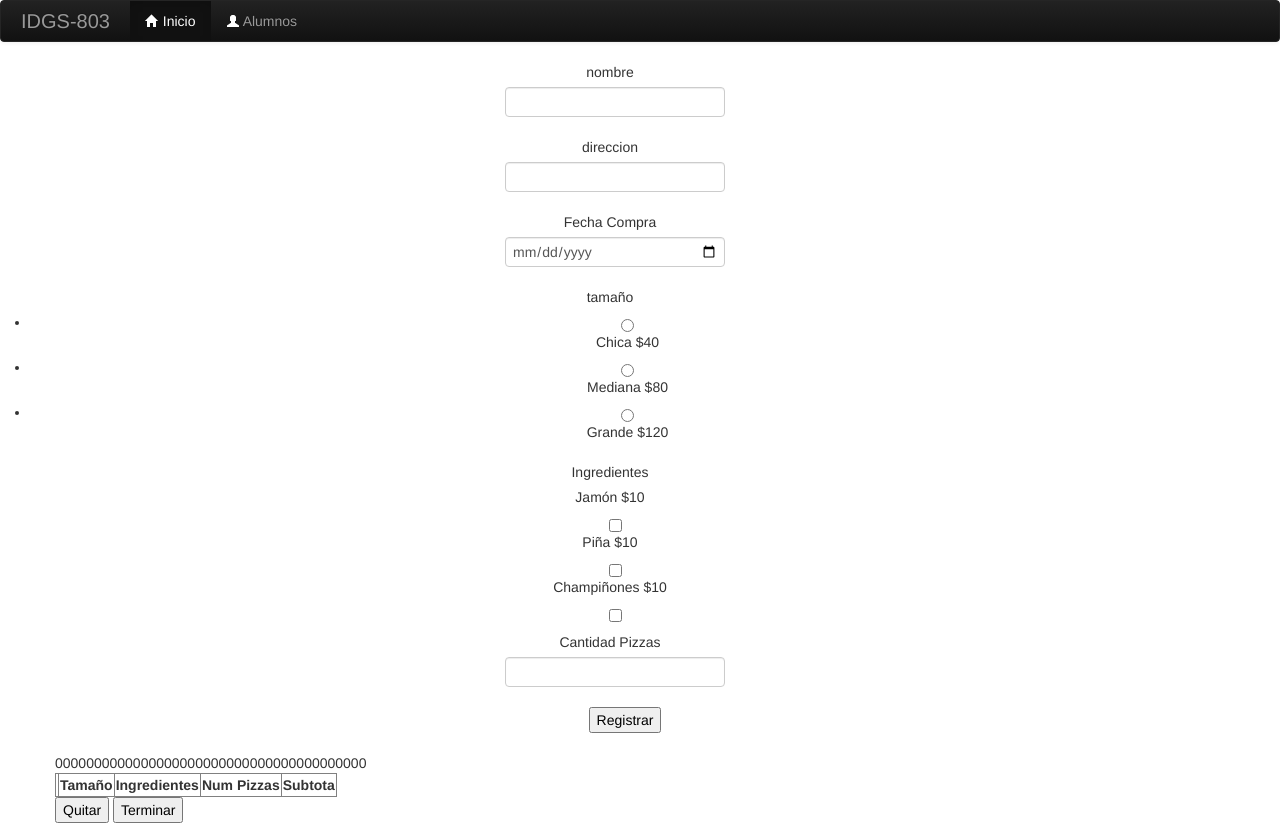
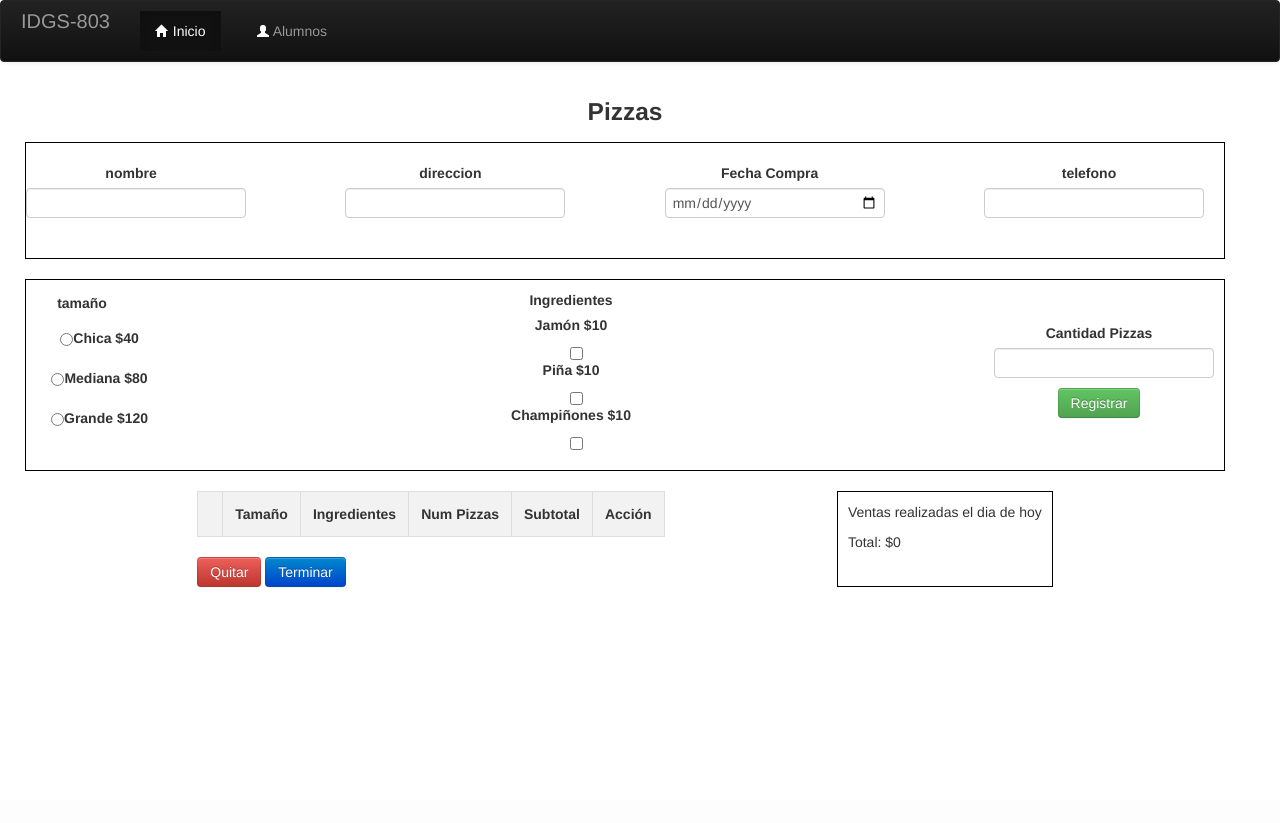
Before and after one commit to IDGS-803-20001426/Practicas_BD_IDGS803, a Flask app: page /pizzas in a window 1280 px wide. After the commit the page ends 587 px from the top, so only its background shows below. Run offline with Flask 3, Linux system fonts and the light colour scheme; lists and menus that the app fills with data are empty; some libraries are stand-ins or nearby versions.

Commit message:
JDSB-05/03/2024-PizzaTerminado

```diff
--- a/forms.py
+++ b/forms.py
@@ -26,7 +26,7 @@ class UsersForm(Form):
         validators.length(max=10, message='Ingresa un sueldo valido')
     ])
 
-class PizzaForm(Form):
+class DatosForm(Form):
     id=IntegerField(id)
     nombre=StringField('nombre', [
         validators.DataRequired(message='El campo es requerido'),
@@ -43,8 +43,11 @@ class PizzaForm(Form):
     fechaCompra=DateField('Fecha Compra', [
         validators.DataRequired(message='El campo es requerido')
     ])
+
+class PizzaForm(Form):
+    id=IntegerField(id)
     tamano=RadioField('tamaño',
-                          choices=[('Chica', 'Chica $40'),('Mediana', 'Mediana $80'),('Grande', 'Grande $120')])
+                          choices=[('chica', 'Chica $40'),('mediana', 'Mediana $80'),('grande', 'Grande $120')])
 
     checkJamon=BooleanField('Jamón $10')
     checkPina=BooleanField('Piña $10')
@@ -53,3 +56,18 @@ class PizzaForm(Form):
     numPizzas=IntegerField('Cantidad Pizzas',[
         validators.DataRequired(message='El campo es requerido')
     ])
+
+    def validate(self):
+        # Llamamos al método validate de la clase base
+        if not Form.validate(self):
+            return False
+
+        # Validamos que al menos uno de los checks esté seleccionado
+        if not (self.checkJamon.data or self.checkPina.data or self.checkChamp.data):
+            message = 'Selecciona al menos un ingrediente'
+            self.checkJamon.errors.append(message)
+            self.checkPina.errors.append(message)
+            self.checkChamp.errors.append(message)
+            return False
+
+        return True
--- a/main.py
+++ b/main.py
@@ -1,7 +1,9 @@
-from flask import Flask, render_template,request, Response
+from flask import Flask, render_template,request, Response, redirect, url_for
 from flask_wtf.csrf import CSRFProtect
 from flask import redirect
 from flask import g
+from sqlalchemy import func
+from datetime import datetime
 
 from config import DevelopmentConfig
 
@@ -11,6 +13,7 @@ import forms
 from models import db
 from models import Empleados
 from models import detalle
+from models import venta
 
 app = Flask(__name__)
 app.config.from_object(DevelopmentConfig)
@@ -94,26 +97,15 @@ def ABC_Completo():
     empleado=Empleados.query.all()
     return render_template("ABC_Completo.html", empleado=empleado)
 
-@app.route('/eliminar_registros', methods=['POST'])
-def eliminar_registros():
-    pizza_form=forms.PizzaForm(request.form)
-    deta = detalle.query.filter_by(activo=True).all()
-
-    if request.method == 'POST':
-        ids_a_eliminar = request.form.getlist('eliminar')
-
-        print(ids_a_eliminar)
-
-    return render_template("pizzas.html", form=pizza_form, detalle=deta);
-
 @app.route("/pizzas", methods=["GET", "POST"])
 def pizzas():
+    datos_form=forms.DatosForm(request.form)
     pizza_form=forms.PizzaForm(request.form)
-    deta = detalle.query.filter_by(activo=True).all()
 
-    if request.method == 'POST':
+    if request.method == 'POST' and pizza_form.validate():
         subt = 0
         ingredientes = ''
+        precioBase = 0
         check_jamon = pizza_form.checkJamon.data
         check_pina = pizza_form.checkPina.data
         check_champ = pizza_form.checkChamp.data
@@ -130,17 +122,173 @@ def pizzas():
             subt += 10
             ingredientes += 'Champiñones'
 
+        if pizza_form.tamano.data == 'chica':
+            precioBase = 40
+
+        if pizza_form.tamano.data == 'mediana':
+            precioBase = 80
+
+        if pizza_form.tamano.data == 'grande':
+            precioBase = 120
+
         det = detalle(
             tamano=pizza_form.tamano.data,
             ingredientes=ingredientes,
             cantPizzas = pizza_form.numPizzas.data,
-            subtotal = (subt * pizza_form.numPizzas.data) + int(pizza_form.tamano.data),
+            subtotal = (subt + precioBase) * pizza_form.numPizzas.data,
             activo = True
         )
         db.session.add(det)
         db.session.commit();
 
-    return render_template("pizzas.html", form=pizza_form, detalle=deta);
+    deta = detalle.query.filter_by(activo=True).all()
+
+    # Obtener la fecha actual
+    hoy = datetime.now().date()
+
+# Consulta 1
+    ventas = (
+        db.session.query(
+            venta.nombre.label('nombre'),
+            detalle.idVenta.label('idVenta'),
+            func.sum(detalle.subtotal).label('total')
+        )
+         .join(venta, detalle.idVenta == venta.id)
+        .filter(venta.fechaCompra == hoy)  # Filtrar por la fecha de hoy
+        .group_by(venta.nombre, detalle.idVenta)
+        .all()
+    )
+
+# Consulta 2
+    total = (
+        db.session.query(func.coalesce(func.sum(detalle.subtotal), 0).label('tot'))
+        .join(venta, detalle.idVenta == venta.id)
+        .filter(venta.fechaCompra == hoy)  # Filtrar por la fecha de hoy
+    )
+
+    return render_template("pizzas.html", form=pizza_form, form_datos=datos_form, detalle=deta, ventas=ventas, total=total);
+
+@app.route('/eliminar_registros', methods=['POST'])
+def eliminar_registros():
+    pizza_form=forms.PizzaForm(request.form)
+    deta = detalle.query.filter_by(activo=True).all()
+
+    if request.method == 'POST':
+        ids_a_eliminar = request.form.getlist('eliminar')
+
+        for id in ids_a_eliminar:
+            det=detalle.query.get(id)
+            db.session.delete(det)
+            db.session.commit()
+
+    return redirect(url_for('pizzas'))
+
+@app.route("/modificarPizza", methods=["GET", "POST"])
+def modificarPizza():
+    pizza_form=forms.PizzaForm(request.form)
+    if request.method=="GET":
+        id=request.args.get("id")
+        pizza1=db.session.query(detalle).filter(detalle.id==id).first()
+
+        pizza_form.id.data=request.args.get("id")
+        pizza_form.tamano.data=pizza1.tamano
+        pizza_form.numPizzas.data=pizza1.cantPizzas
+
+        pizza_form.checkJamon.data = True if "Jamón" in pizza1.ingredientes else False
+        pizza_form.checkPina.data = True if "Piña" in pizza1.ingredientes else False
+        pizza_form.checkChamp.data = True if "Champiñones" in pizza1.ingredientes else False
+
+    if request.method=='POST':
+        subt = 0
+        ingredientes = ''
+        precionBase = 0
+        check_jamon = pizza_form.checkJamon.data
+        check_pina = pizza_form.checkPina.data
+        check_champ = pizza_form.checkChamp.data
+        if check_jamon:
+            subt += 10
+            ingredientes = "Jamón-"
+
+        if check_pina:
+            subt += 10
+            ingredientes += "Piña-"
+
+        if check_champ:
+            subt += 10
+            ingredientes += 'Champiñones'
+
+        if pizza_form.tamano.data == 'chica':
+            precioBase = 40
+
+        if pizza_form.tamano.data == 'mediana':
+            precioBase = 80
+
+        if pizza_form.tamano.data == 'grande':
+            precioBase = 120
+
+        id=pizza_form.id.data
+        pizza1=db.session.query(detalle).filter(detalle.id==id).first()
+
+        pizza1.tamano=pizza_form.tamano.data
+        pizza1.cantPizzas=pizza_form.numPizzas.data
+        pizza1.ingredientes=ingredientes
+        pizza1.subtotal=(subt + precioBase) * pizza_form.numPizzas.data
+
+        db.session.add(pizza1)
+        db.session.commit()
+        return redirect('pizzas')
+
+    return render_template("modificarPizza.html", form=pizza_form)
+
+@app.route("/finalizarCompra", methods=["GET", "POST"])
+def finalizarCompra():
+    datos_form=forms.DatosForm(request.form)
+    pizza_form=forms.PizzaForm(request.form)
+
+    if request.method == "POST" and datos_form.validate():
+        ven = venta(
+            nombre=datos_form.nombre.data,
+            direccion=datos_form.direccion.data,
+            fechaCompra=datos_form.fechaCompra.data,
+            telefono=datos_form.telefono.data,
+        )
+        db.session.add(ven)
+        db.session.commit();
+
+        nuevo_id = ven.id
+        detalles = detalle.query.filter_by(activo=True).all()
+        for det in detalles:
+            det.activo = False
+            det.idVenta = nuevo_id
+            db.session.add(ven)
+        db.session.commit();
+
+    deta = detalle.query.filter_by(activo=True).all()
+
+    # Obtener la fecha actual
+    hoy = datetime.now().date()
+
+# Consulta 1
+    ventas = (
+        db.session.query(
+            venta.nombre.label('nombre'),
+            detalle.idVenta.label('idVenta'),
+            func.sum(detalle.subtotal).label('total')
+        )
+         .join(venta, detalle.idVenta == venta.id)
+        .filter(venta.fechaCompra == hoy)  # Filtrar por la fecha de hoy
+        .group_by(venta.nombre, detalle.idVenta)
+        .all()
+    )
+
+# Consulta 2
+    total = (
+        db.session.query(func.coalesce(func.sum(detalle.subtotal), 0).label('tot'))
+        .join(venta, detalle.idVenta == venta.id)
+        .filter(venta.fechaCompra == hoy)  # Filtrar por la fecha de hoy
+    )
+
+    return render_template("pizzas.html", form=pizza_form, form_datos=datos_form, detalle=deta, ventas=ventas, total=total);
 
 if __name__=="__main__":
     csrf.init_app(app)
--- a/models.py
+++ b/models.py
@@ -30,6 +30,7 @@ class detalle(db.Model):
     cantPizzas=db.Column(db.Integer())
     subtotal=db.Column(db.Float())
     activo=db.Column(db.Boolean())
+    idVenta=db.Column(db.Integer())
 
 class venta(db.Model):
     __Tablename__='venta'
--- /dev/null
+++ b/static/css/pizzas.css
@@ -0,0 +1,71 @@
+/* Estilos generales de la tabla */
+table {
+    width: 100%;
+    border-collapse: collapse;
+    margin-bottom: 20px;
+  }
+
+  /* Bordes de celdas y espaciado */
+  table, th, td {
+    border: 1px solid #ddd;
+  }
+
+  /* Colores de fondo y texto */
+  th, td {
+    padding: 12px;
+    text-align: left;
+  }
+
+  /* Encabezados resaltados */
+  th {
+    background-color: #f2f2f2;
+    font-weight: bold;
+  }
+
+  /* Alternancia de colores en filas */
+  tr:nth-child(even) {
+    background-color: #f9f9f9;
+  }
+
+  /* Resaltado al pasar el mouse sobre las filas */
+  tr:hover {
+    background-color: #e5e5e5;
+  }
+
+  /* Texto centrado en celdas de encabezado */
+  th {
+    text-align: center;
+  }
+
+  /* Sombreado sutil para resaltar áreas específicas */
+  .total-row {
+    background-color: #d6ebf2;
+  }
+
+  /* Formato condicional (ejemplo para valores negativos) */
+  td.negative-value {
+    color: red;
+    font-weight: bold;
+  }
+
+
+
+/* Estilos para las etiquetas */
+label {
+    font-weight: bold;
+}
+
+ul, ol {
+    list-style-type: none;
+}
+
+li{
+    display: flex;
+    align-items: center;
+    padding: 10px;
+    justify-content: center;
+}
+
+li label{
+    margin: 0;
+}
--- a/static/js/pizzas.js
+++ b/static/js/pizzas.js
@@ -1,16 +1,4 @@
 function eliminarSeleccionados() {
     var form = document.getElementById('formEliminar');
-    var formData = new FormData(form);
-
-    // Agrega el token CSRF al FormData
-    formData.append('csrf_token', '{{ csrf_token() }}');
-
-    // Envía la solicitud AJAX
-    var xhr = new XMLHttpRequest();
-    xhr.open('POST', '/eliminar_registros', true);
-    xhr.onload = function () {
-        // Maneja la respuesta si es necesario
-        console.log(xhr.responseText);
-    };
-    xhr.send(formData);
+    form.submit(); // Esto enviará el formulario al servidor
 }
--- a/templates/pizzas.html
+++ b/templates/pizzas.html
@@ -3,26 +3,39 @@
 {%block content%}
 {% from "_macros.html" import render_field%}
 
+<link rel="stylesheet" href="../static/css/pizzas.css">
+
 <div class="container">
     <div class="row">
         <center>
-
-            <form action="/pizzas" name="registro" id="registro" method="post">
+            <h3>Pizzas</h3>
+            <form action="/finalizarCompra" name="datos" id="datos" method="POST"
+                style="display: flex; justify-content: space-between; border: solid 1px black; padding: 20px;">
                 <div class="row control-group">
                     <div class="form-group col-xs-12 float-label-form-group controls">
-                        {{ render_field(form.nombre, class="form-control") }}
+                        {{ render_field(form_datos.nombre, class="form-control") }}
                     </div>
                 </div>
                 <div class="row control-group">
                     <div class="form-group col-xs-12 float-label-form-group controls">
-                        {{ render_field(form.direccion, class="form-control") }}
+                        {{ render_field(form_datos.direccion, class="form-control") }}
                     </div>
                 </div>
                 <div class="row control-group">
                     <div class="form-group col-xs-12 float-label-form-group controls">
-                        {{ render_field(form.fechaCompra, class="form-control") }}
+                        {{ render_field(form_datos.fechaCompra, class="form-control") }}
                     </div>
                 </div>
+                <div class="row control-group">
+                    <div class="form-group col-xs-12 float-label-form-group controls">
+                        {{ render_field(form_datos.telefono, class="form-control") }}
+                    </div>
+                </div>
+                <input type="hidden" name="csrf_token" value="{{ csrf_token() }}" />
+            </form>
+            <form action="/pizzas" name="registro" id="registro" method="post">
+                <div
+                    style="display: flex; justify-content: space-between; border: solid 1px black; padding: 10px; align-items: center;">
                     <div class="row control-group">
                         <div class="form-group col-xs-12 float-label-form-group controls">
                             {{ render_field(form.tamano, class="form-control") }}
@@ -40,42 +53,77 @@
                         <div class="form-group col-xs-12 float-label-form-group controls">
                             {{ render_field(form.numPizzas, class="form-control") }}
                         </div>
+                        <input type="submit" class="btn btn-success" id="registrar" name="registrar" value="Registrar">
+                    </div>
                 </div>
                 <input type="hidden" name="csrf_token" value="{{ csrf_token() }}" />
-                <input type="submit" id="registrar" name="registrar" value="Registrar">
             </form>
         </center>
     </div>
 
-    <table border="1">
+    <div class="row" style="display: flex; justify-content: space-between;">
+
+        <div>
+            <table>
                 <thead>
                     <tr>
                         <th></th>
                         <th>Tamaño</th>
                         <th>Ingredientes</th>
                         <th>Num Pizzas</th>
-                <th>Subtota</th>
+                        <th>Subtotal</th>
+                        <th>Acción</th>
                     </tr>
                 </thead>
                 <tbody>
-            <form id="formEliminar" method="post" action="/eliminar_registros"></form>
+                    <form id="formEliminar" method="post" action="/eliminar_registros">
                         {% for det in detalle %}
                         <tr>
-                        <td><input type="checkbox" name="eliminar" id="{{det.id}}"></td>
+                            <td><input type="checkbox" name="eliminar" value="{{ det.id }}" id="{{ det.id }}"></td>
                             <td>{{det.tamano}}</td>
                             <td>{{det.ingredientes}}</td>
                             <td>{{det.cantPizzas}}</td>
                             <td>{{det.subtotal}}</td>
+                            <td><a href="modificarPizza?id={{det.id}}" class="btn btn-warning">Modificar</a></td>
                         </tr>
                         {% endfor %}
-                {{ csrf_token() }}  <!-- Incluye el campo CSRF aquí -->
+                        <input type="hidden" name="csrf_token" value="{{ csrf_token() }}" />
                     </form>
                 </tbody>
             </table>
-    <button onclick="eliminarSeleccionados()">Quitar</button>
-    <button>Terminar</button>
+            <button class="btn btn-danger" onclick="eliminarSeleccionados()">Quitar</button>
+            <button type="button" class="btn btn-primary" onclick="confirmarTerminar()">Terminar</button>
+        </div>
+        <div style="display: block; border: solid 1px black; padding: 10px;">
+            <p>Ventas realizadas el dia de hoy</p>
+            <div>
+                {% for v in ventas %}
+                <p>{{v.nombre}} ${{v.total}}</p>
+                {% endfor %}
+            </div>
+            <div>
+                {% for t in total %}
+                <p>Total: ${{t.tot}}</p>
+                {% endfor %}
+            </div>
+        </div>
+
 
     </div>
 
+</div>
+
+<script>
+    function confirmarTerminar() {
+        var confirmacion = confirm("¿Estás seguro de que deseas terminar?");
+        if (confirmacion) {
+            document.getElementById("datos").submit(); // Envía el formulario si se confirma
+        } else {
+            // Puedes hacer algo más si se cancela la confirmación
+            console.log("Terminar cancelado");
+        }
+    }
+</script>
+
 <script src="../static/js/pizzas.js"></script>
 {%endblock%}
```
Also changed, not shown: templates/modificarPizza.html (added, +48 -0 lines). Lines whose indentation alone changed are shown as unchanged.
